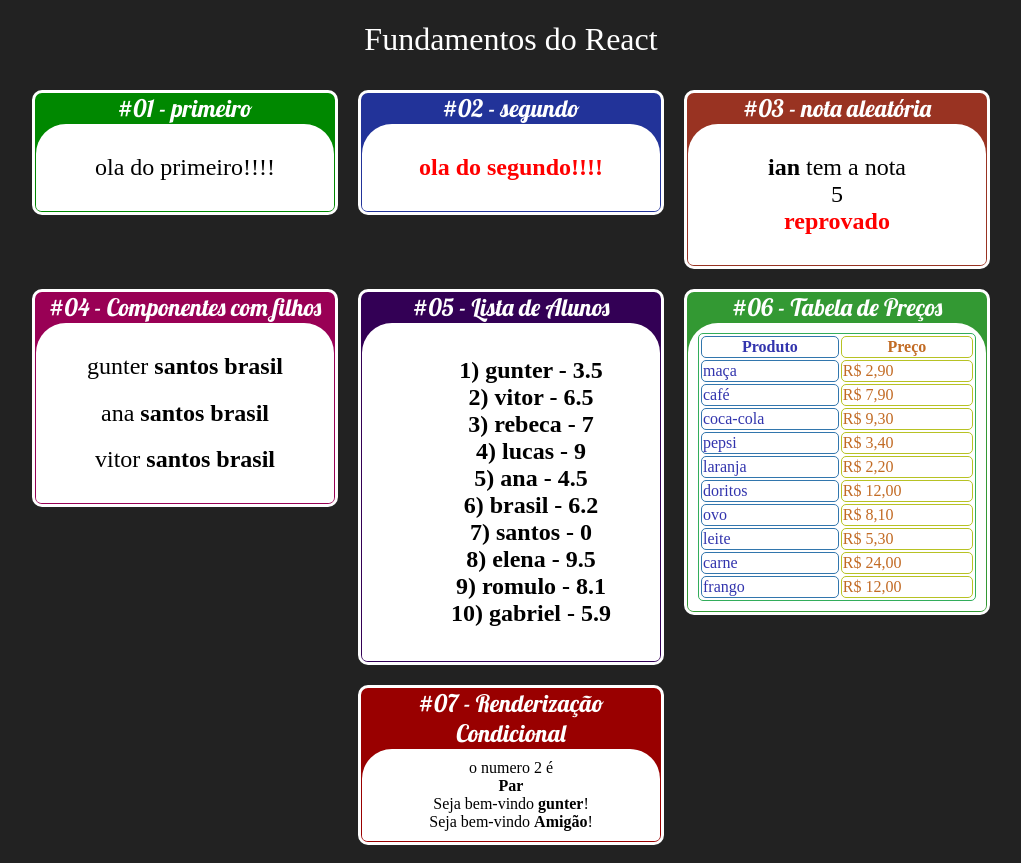
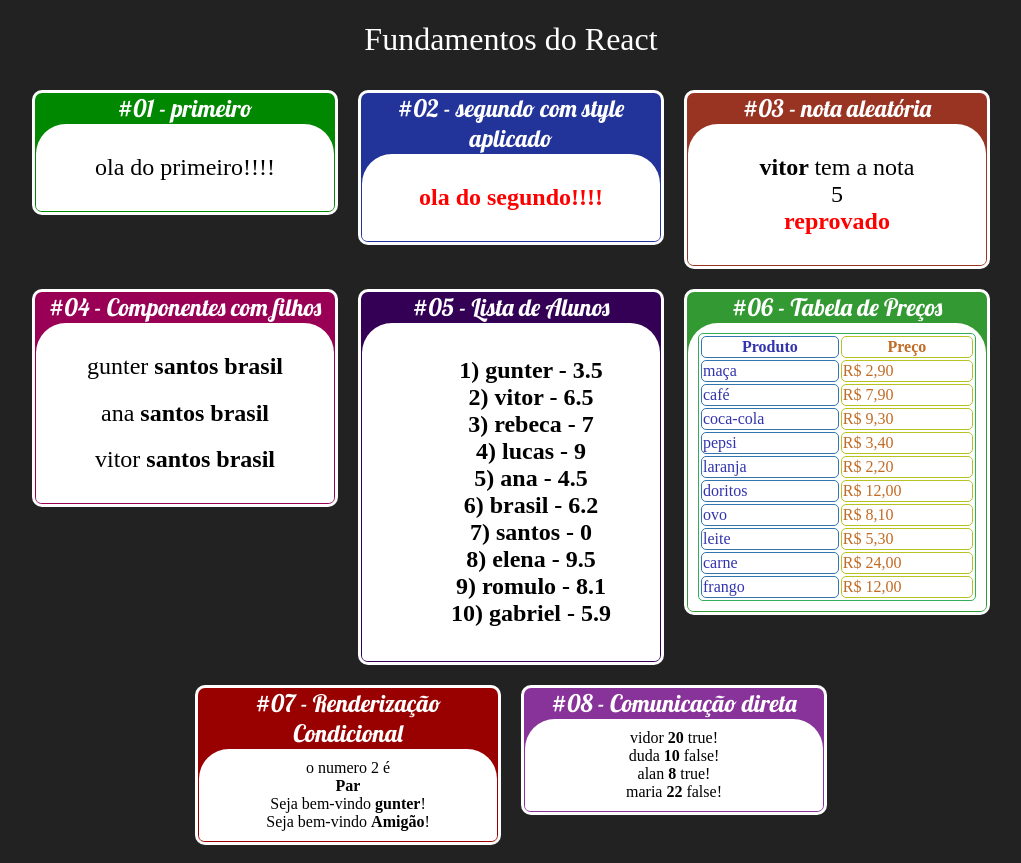
Before and after one commit to IanTessele/fundamentos-do-react, a React (Create React App) app: page / in a window 1280 px wide. Shown: the whole page, without its empty margins (129-1150 px from the left). Built offline with nearby package versions, Linux system fonts and the light colour scheme.

Commit message:
ajustes no codigo

```diff
--- a/src/app.jsx
+++ b/src/app.jsx
@@ -27,7 +27,7 @@ export default ()=> {
           color="#080">
           <First /> </Card>
 
-        <Card title='#02 - segundo'
+        <Card title='#02 - segundo com style aplicado'
           color='#239'>
           <Second /> </Card>
 
@@ -35,7 +35,7 @@ export default ()=> {
           color="#932">
           <WithParams
             title="Situação do aluno"
-            aluno="ian"
+            aluno="vitor"
             min={0}
             max={10} /> </Card>
 
@@ -67,10 +67,10 @@ export default ()=> {
         </Card>
 
 
-        {/* <Card title='#08 - Comunicação'
+        <Card title='#08 - Comunicação direta'
           color="#839">
             <FatherDirect/>
-        </Card> */}
+        </Card>
 
       </div>
     </div>
--- a/src/components/comunication/FatherDirect.jsx
+++ b/src/components/comunication/FatherDirect.jsx
@@ -4,13 +4,10 @@ import ChildrenDirect from './childrenDirect'
 export default (props) => {
     return (
         <div>
-            <ChildrenDirect
-                text='children 1'
-                numero={20}
-                bool={true}>
-
-
-            </ChildrenDirect>
+            <ChildrenDirect name='vidor' age={20} nerd={true} />
+            <ChildrenDirect name='duda' age={10} nerd={false} />
+            <ChildrenDirect name='alan' age={8} nerd={true} />
+            <ChildrenDirect name='maria' age={22} nerd={false} />
         </div>
     );
 }
--- a/src/components/comunication/childrenDirect.jsx
+++ b/src/components/comunication/childrenDirect.jsx
@@ -0,0 +1,10 @@
+// eslint-disable-next-line import/no-anonymous-default-export
+export default (props)=>{
+    return(
+        <div>
+            <span> {props.name} </span>
+            <span><strong> {props.age} </strong></span>
+            <span> {props.nerd ? 'true':'false'}! </span>
+        </div>
+    );
+}
```
